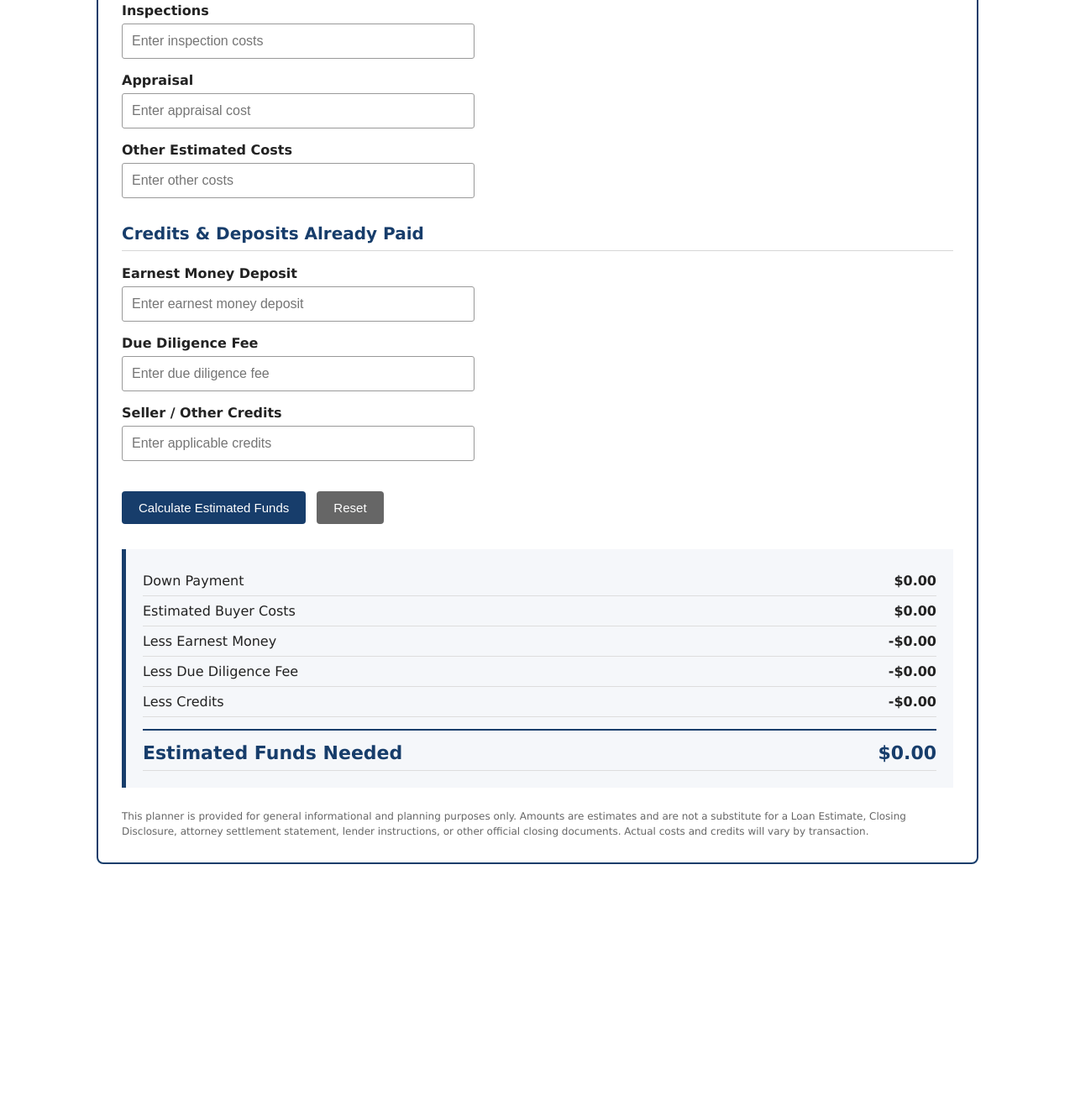
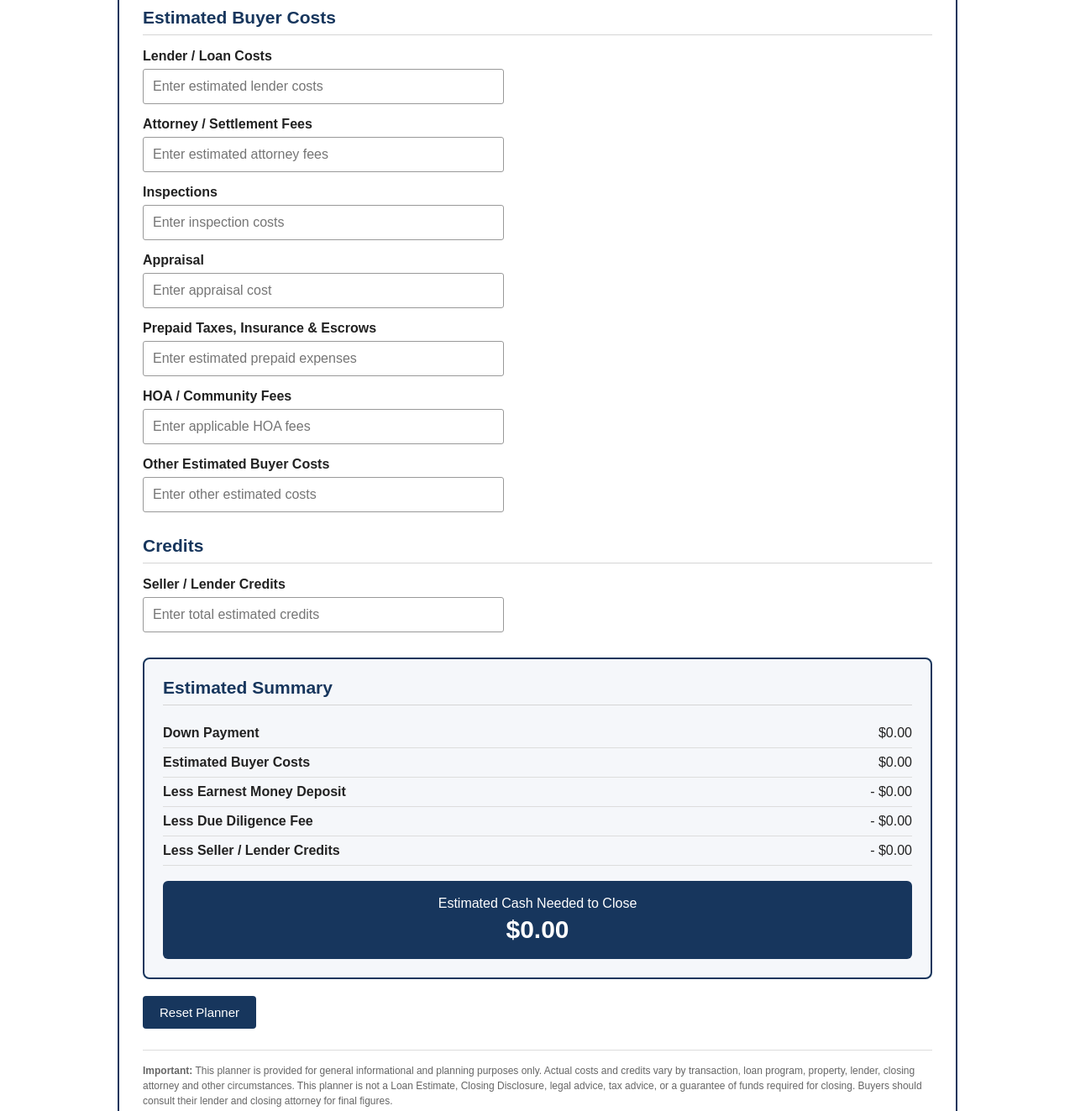
Before and after one commit to Kappy25/buyer-cost-planner, a plain HTML site: page index.html in a window 1280 px wide. Shown: the part 617-1940 px from the top of the page at 84% size. Before the commit the page ends 1670 px from the top, so only its background shows below. Drawn offline with Linux system fonts and the light colour scheme.

Commit message:
Refactor HTML structure and styling for planner

```diff
--- a/index.html
+++ b/index.html
@@ -13,92 +13,118 @@
 
   body {
     margin: 0;
-      padding: 24px;
-      font-family: Verdana, Arial, sans-serif;
+    padding: 12px;
+    font-family: Arial, Helvetica, sans-serif;
     background: #ffffff;
-      color: #222222;
+    color: #222;
   }
 
   .planner {
-      max-width: 1050px;
+    width: 100%;
+    max-width: 1000px;
     margin: 0 auto;
-      border: 2px solid #173d6b;
-      border-radius: 8px;
+    border: 2px solid #17365D;
+    border-radius: 10px;
     padding: 28px;
     background: #ffffff;
   }
 
   h1 {
-      margin-top: 0;
-      margin-bottom: 8px;
-      color: #173d6b;
+    margin: 0 0 8px;
+    color: #17365D;
     font-size: 30px;
-      font-weight: normal;
+    font-weight: 500;
   }
 
   .intro {
-      margin-bottom: 28px;
+    margin: 0 0 25px;
+    font-size: 16px;
     line-height: 1.5;
   }
 
   h2 {
-      color: #173d6b;
-      border-bottom: 1px solid #d7d7d7;
+    color: #17365D;
+    font-size: 21px;
+    margin: 28px 0 16px;
     padding-bottom: 8px;
-      margin-top: 30px;
-      font-size: 20px;
+    border-bottom: 1px solid #d5d5d5;
   }
 
   .field {
-      margin-bottom: 16px;
+    margin-bottom: 15px;
   }
 
   label {
     display: block;
+    font-size: 16px;
     font-weight: bold;
     margin-bottom: 6px;
   }
 
   input {
     width: 100%;
-      max-width: 420px;
+    max-width: 430px;
     padding: 11px;
-      border: 1px solid #999999;
+    font-size: 16px;
+    border: 1px solid #999;
     border-radius: 3px;
-      font-size: 16px;
   }
 
-    .summary {
-      margin-top: 30px;
-      padding: 20px;
-      background: #f5f7fa;
-      border-left: 5px solid #173d6b;
+  .help {
+    display: block;
+    font-size: 12px;
+    color: #666;
+    margin-top: 4px;
   }
 
-    .summary-row {
+  .results {
+    margin-top: 30px;
+    background: #f5f7fa;
+    border: 2px solid #17365D;
+    border-radius: 8px;
+    padding: 22px;
+  }
+
+  .result-row {
     display: flex;
     justify-content: space-between;
     gap: 20px;
     padding: 8px 0;
-      border-bottom: 1px solid #dddddd;
+    border-bottom: 1px solid #ddd;
+  }
+
+  .result-row:last-of-type {
+    border-bottom: 0;
   }
 
   .grand-total {
-      margin-top: 14px;
-      padding-top: 14px;
-      font-size: 22px;
+    margin-top: 18px;
+    padding: 18px;
+    background: #17365D;
+    color: white;
+    border-radius: 6px;
+    text-align: center;
+  }
+
+  .grand-total .label {
+    font-size: 16px;
+    margin-bottom: 5px;
+  }
+
+  .grand-total .amount {
+    font-size: 30px;
     font-weight: bold;
-      color: #173d6b;
-      border-top: 2px solid #173d6b;
+  }
+
+  .buttons {
+    margin-top: 20px;
   }
 
   button {
-      margin-top: 20px;
-      margin-right: 8px;
     padding: 11px 20px;
-      border: none;
+    border: 0;
     border-radius: 4px;
-      background: #173d6b;
+    background: #17365D;
     color: white;
     font-size: 15px;
     cursor: pointer;
@@ -108,20 +134,18 @@
     opacity: .9;
   }
 
-    .reset {
-      background: #666666;
-    }
-
-    .note {
+  .disclaimer {
     margin-top: 25px;
+    padding-top: 15px;
+    border-top: 1px solid #ddd;
     font-size: 12px;
     line-height: 1.5;
-      color: #666666;
+    color: #666;
   }
 
   @media (max-width: 600px) {
     body {
-        padding: 10px;
+      padding: 5px;
     }
 
     .planner {
@@ -132,8 +156,12 @@
       font-size: 24px;
     }
 
-      .summary-row {
-        display: block;
+    input {
+      max-width: 100%;
+    }
+
+    .result-row {
+      font-size: 14px;
     }
   }
 </style>
@@ -145,11 +173,11 @@
 
   <h1>Couch Sisters Realty Buyer Cost Planner</h1>
 
-  <div class="intro">
-    Estimate the funds you may need when purchasing a home in North Carolina.
-    Enter the amounts that apply to your transaction and the planner will
-    calculate your estimated total.
-  </div>
+  <p class="intro">
+    Planning to purchase a home in North Carolina? Enter the estimated
+    amounts below to get a clearer picture of the funds you may need
+    throughout your transaction and at closing.
+  </p>
 
   <h2>Purchase Information</h2>
 
@@ -163,6 +191,21 @@
     <label for="downPayment">Down Payment</label>
     <input type="number" id="downPayment" min="0" step="0.01"
            placeholder="Enter down payment">
+  </div>
+
+  <h2>Deposits & Fees Paid Before Closing</h2>
+
+  <div class="field">
+    <label for="dueDiligence">Due Diligence Fee</label>
+    <input type="number" id="dueDiligence" min="0" step="0.01"
+           placeholder="Enter due diligence fee">
+    <span class="help">Enter the amount paid or expected to be paid.</span>
+  </div>
+
+  <div class="field">
+    <label for="earnestMoney">Earnest Money Deposit</label>
+    <input type="number" id="earnestMoney" min="0" step="0.01"
+           placeholder="Enter earnest money deposit">
   </div>
 
   <h2>Estimated Buyer Costs</h2>
@@ -192,105 +235,128 @@
   </div>
 
   <div class="field">
-    <label for="otherCosts">Other Estimated Costs</label>
-    <input type="number" id="otherCosts" min="0" step="0.01"
-           placeholder="Enter other costs">
-  </div>
-
-  <h2>Credits & Deposits Already Paid</h2>
-
-  <div class="field">
-    <label for="earnestMoney">Earnest Money Deposit</label>
-    <input type="number" id="earnestMoney" min="0" step="0.01"
-           placeholder="Enter earnest money deposit">
+    <label for="prepaids">Prepaid Taxes, Insurance & Escrows</label>
+    <input type="number" id="prepaids" min="0" step="0.01"
+           placeholder="Enter estimated prepaid expenses">
   </div>
 
   <div class="field">
-    <label for="dueDiligence">Due Diligence Fee</label>
-    <input type="number" id="dueDiligence" min="0" step="0.01"
-           placeholder="Enter due diligence fee">
+    <label for="hoaCosts">HOA / Community Fees</label>
+    <input type="number" id="hoaCosts" min="0" step="0.01"
+           placeholder="Enter applicable HOA fees">
   </div>
 
   <div class="field">
-    <label for="sellerCredits">Seller / Other Credits</label>
-    <input type="number" id="sellerCredits" min="0" step="0.01"
-           placeholder="Enter applicable credits">
+    <label for="otherCosts">Other Estimated Buyer Costs</label>
+    <input type="number" id="otherCosts" min="0" step="0.01"
+           placeholder="Enter other estimated costs">
   </div>
 
-  <button type="button" onclick="calculate()">Calculate Estimated Funds</button>
+  <h2>Credits</h2>
 
-  <button type="button" class="reset" onclick="resetPlanner()">Reset</button>
-
-  <div class="summary">
-
-    <div class="summary-row">
-      <span>Down Payment</span>
-      <strong id="sumDown">$0.00</strong>
+  <div class="field">
+    <label for="credits">Seller / Lender Credits</label>
+    <input type="number" id="credits" min="0" step="0.01"
+           placeholder="Enter total estimated credits">
   </div>
 
-    <div class="summary-row">
-      <span>Estimated Buyer Costs</span>
-      <strong id="sumCosts">$0.00</strong>
+  <div class="results">
+
+    <h2 style="margin-top:0;">Estimated Summary</h2>
+
+    <div class="result-row">
+      <strong>Down Payment</strong>
+      <span id="sumDown">$0.00</span>
     </div>
 
-    <div class="summary-row">
-      <span>Less Earnest Money</span>
-      <strong id="sumEarnest">-$0.00</strong>
+    <div class="result-row">
+      <strong>Estimated Buyer Costs</strong>
+      <span id="sumCosts">$0.00</span>
     </div>
 
-    <div class="summary-row">
-      <span>Less Due Diligence Fee</span>
-      <strong id="sumDD">-$0.00</strong>
+    <div class="result-row">
+      <strong>Less Earnest Money Deposit</strong>
+      <span id="sumEarnest">-$0.00</span>
     </div>
 
-    <div class="summary-row">
-      <span>Less Credits</span>
-      <strong id="sumCredits">-$0.00</strong>
+    <div class="result-row">
+      <strong>Less Due Diligence Fee</strong>
+      <span id="sumDD">-$0.00</span>
     </div>
 
-    <div class="summary-row grand-total">
-      <span>Estimated Funds Needed</span>
-      <span id="grandTotal">$0.00</span>
+    <div class="result-row">
+      <strong>Less Seller / Lender Credits</strong>
+      <span id="sumCredits">-$0.00</span>
+    </div>
+
+    <div class="grand-total">
+      <div class="label">Estimated Cash Needed to Close</div>
+      <div class="amount" id="grandTotal">$0.00</div>
     </div>
 
   </div>
 
-  <div class="note">
-    This planner is provided for general informational and planning purposes
-    only. Amounts are estimates and are not a substitute for a Loan Estimate,
-    Closing Disclosure, attorney settlement statement, lender instructions,
-    or other official closing documents. Actual costs and credits will vary
-    by transaction.
+  <div class="buttons">
+    <button type="button" onclick="resetPlanner()">Reset Planner</button>
+  </div>
+
+  <div class="disclaimer">
+    <strong>Important:</strong> This planner is provided for general
+    informational and planning purposes only. Actual costs and credits
+    vary by transaction, loan program, property, lender, closing attorney
+    and other circumstances. This planner is not a Loan Estimate,
+    Closing Disclosure, legal advice, tax advice, or a guarantee of
+    funds required for closing. Buyers should consult their lender and
+    closing attorney for final figures.
   </div>
 
 </div>
 
 <script>
-  function getAmount(id) {
-    const value = parseFloat(document.getElementById(id).value);
-    return isNaN(value) ? 0 : value;
+  const ids = [
+    "purchasePrice",
+    "downPayment",
+    "dueDiligence",
+    "earnestMoney",
+    "lenderCosts",
+    "attorneyFees",
+    "inspectionCosts",
+    "appraisal",
+    "prepaids",
+    "hoaCosts",
+    "otherCosts",
+    "credits"
+  ];
+
+  ids.forEach(id => {
+    document.getElementById(id).addEventListener("input", calculate);
+  });
+
+  function value(id) {
+    return parseFloat(document.getElementById(id).value) || 0;
   }
 
-  function money(value) {
-    return value.toLocaleString("en-US", {
+  function money(amount) {
+    return amount.toLocaleString("en-US", {
       style: "currency",
       currency: "USD"
     });
   }
 
   function calculate() {
-    const down = getAmount("downPayment");
+    const down = value("downPayment");
+    const dd = value("dueDiligence");
+    const earnest = value("earnestMoney");
+    const credits = value("credits");
 
     const costs =
-      getAmount("lenderCosts") +
-      getAmount("attorneyFees") +
-      getAmount("inspectionCosts") +
-      getAmount("appraisal") +
-      getAmount("otherCosts");
-
-    const earnest = getAmount("earnestMoney");
-    const dd = getAmount("dueDiligence");
-    const credits = getAmount("sellerCredits");
+      value("lenderCosts") +
+      value("attorneyFees") +
+      value("inspectionCosts") +
+      value("appraisal") +
+      value("prepaids") +
+      value("hoaCosts") +
+      value("otherCosts");
 
     const total = Math.max(
       0,
@@ -299,21 +365,24 @@
 
     document.getElementById("sumDown").textContent = money(down);
     document.getElementById("sumCosts").textContent = money(costs);
-    document.getElementById("sumEarnest").textContent = "- " + money(earnest);
-    document.getElementById("sumDD").textContent = "- " + money(dd);
-    document.getElementById("sumCredits").textContent = "- " + money(credits);
+    document.getElementById("sumEarnest").textContent =
+      "- " + money(earnest);
+    document.getElementById("sumDD").textContent =
+      "- " + money(dd);
+    document.getElementById("sumCredits").textContent =
+      "- " + money(credits);
     document.getElementById("grandTotal").textContent = money(total);
   }
 
   function resetPlanner() {
-    const fields = document.querySelectorAll('input[type="number"]');
-
-    fields.forEach(function(field) {
-      field.value = "";
+    ids.forEach(id => {
+      document.getElementById(id).value = "";
     });
 
     calculate();
   }
+
+  calculate();
 </script>
 
 </body>
```
Lines whose indentation alone changed are shown as unchanged.
